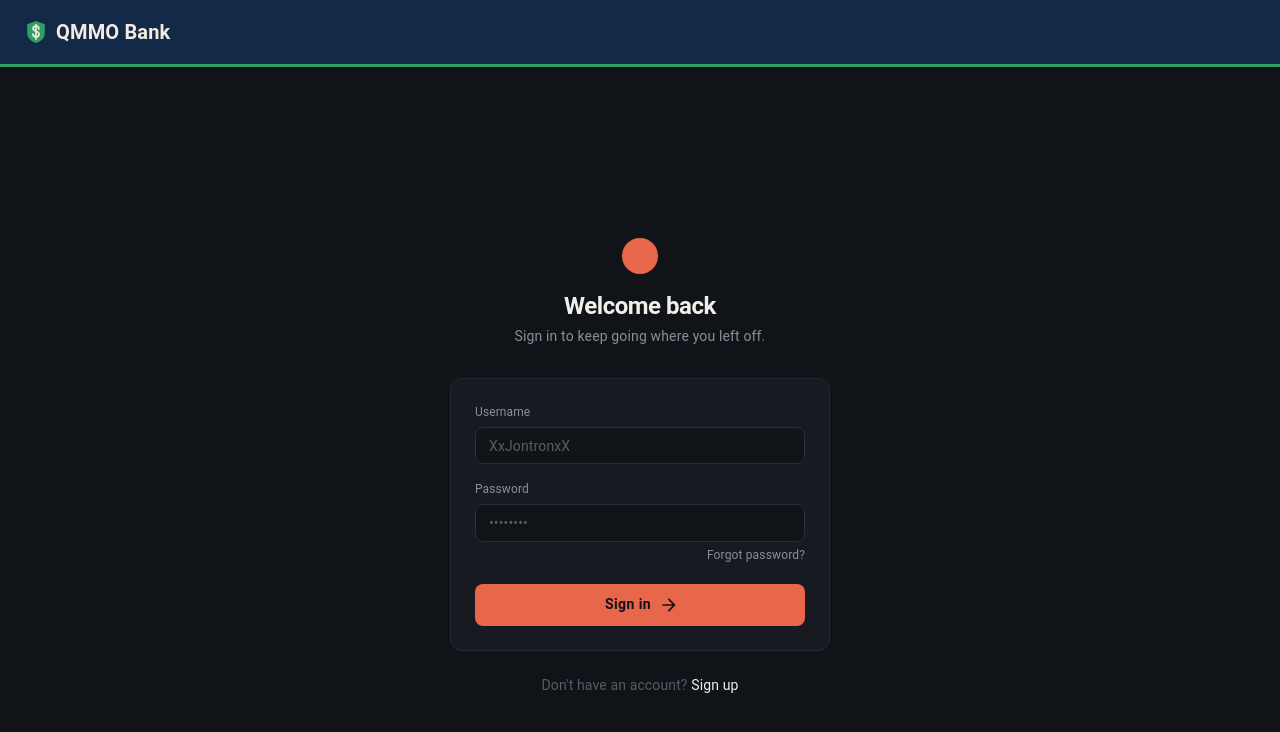
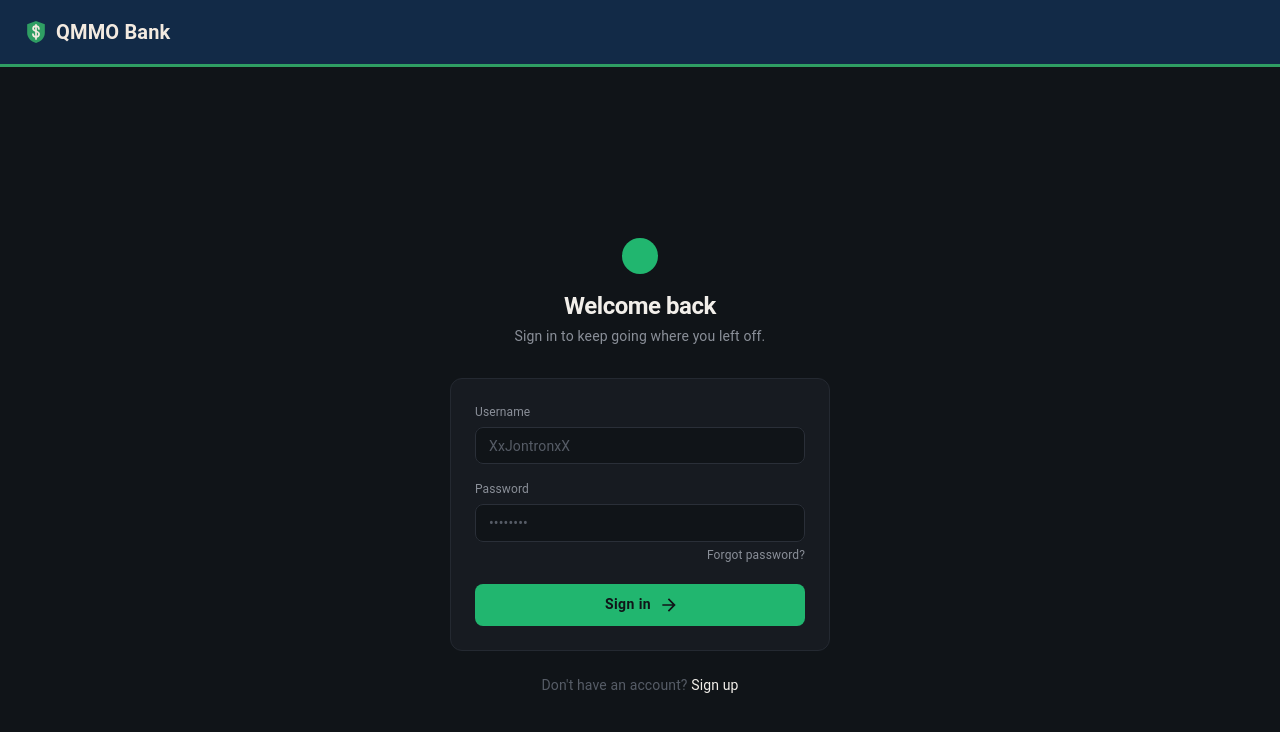
Before and after one commit to MichaelRSK/BankingApp, a React (Vite) app in the folder frontend/: page /login in a window 1280 px wide. Shown: the top 732 px of the page. Built offline with nearby package versions, Linux system fonts and the light colour scheme.

Commit message:
Update LoginView

```diff
--- a/frontend/src/pages/LoginView.jsx
+++ b/frontend/src/pages/LoginView.jsx
@@ -17,7 +17,7 @@ import api from "../api/api";
 import { useAuth } from "../context/AuthContext.jsx";
 import { useNavigate } from 'react-router-dom';
 
-const ACCENT = "#E8664A";
+const ACCENT = "#21b66f";
 const BG = "#101418";
 const PANEL = "#171B21";
 const BORDER = "#242931";
```
